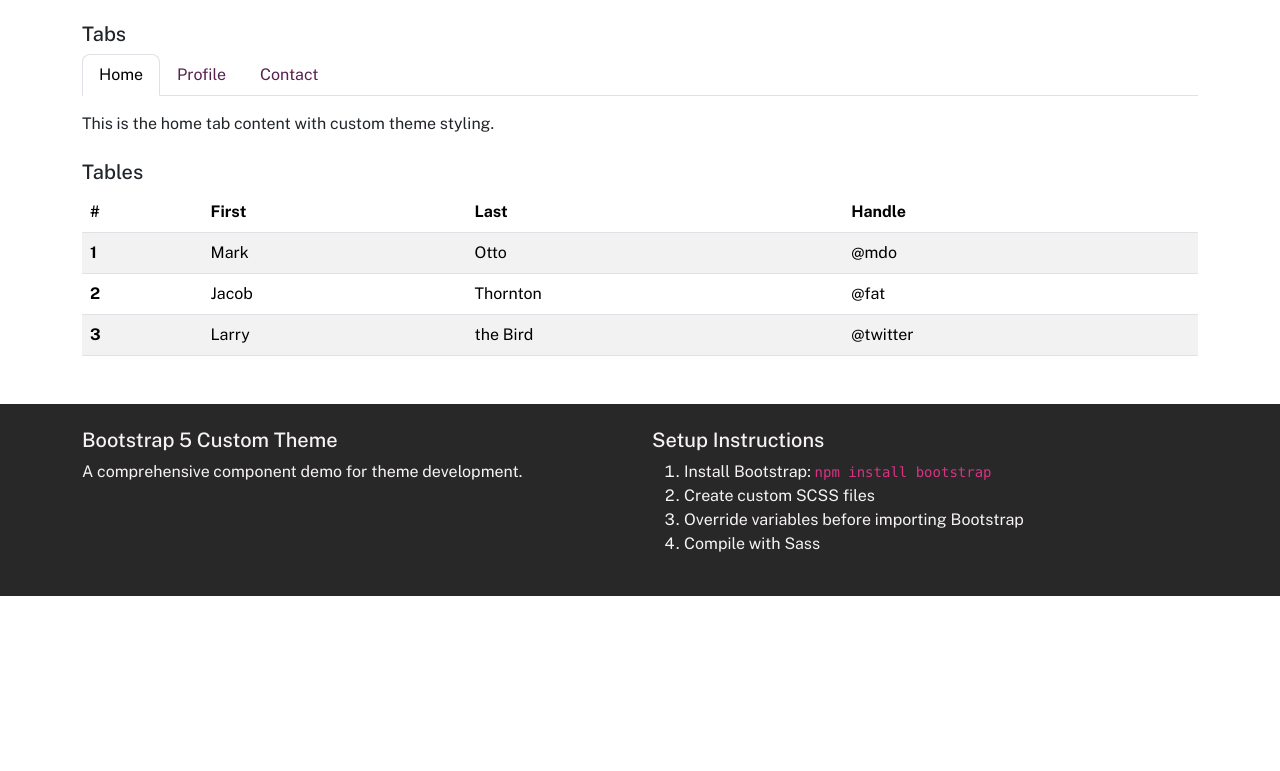
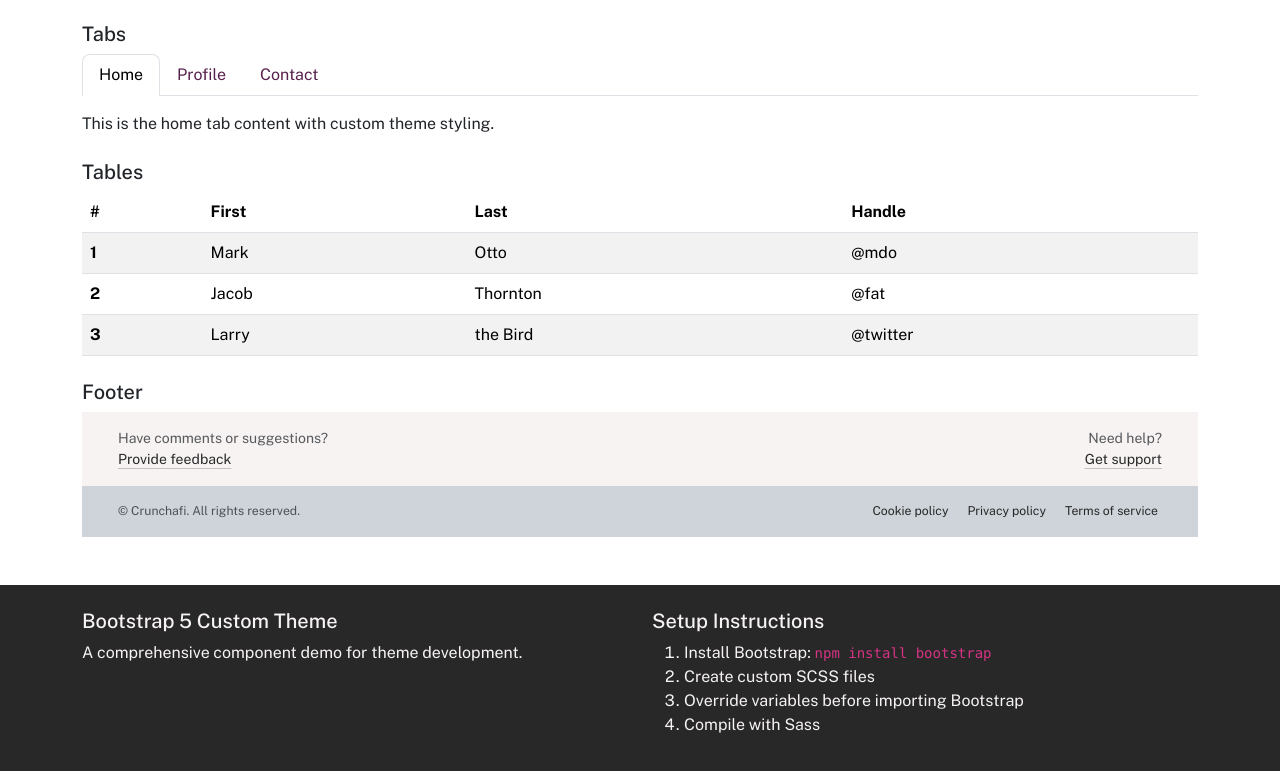
Before and after one commit to Crunchafi/crunch, a website built with Vite: page index.html in a window 1280 px wide. Shown: the part 3429-4200 px from the top of the page. Before the commit the page ends 4025 px from the top, so only its background shows below. Built offline with nearby package versions, Linux system fonts and the light colour scheme.

Commit message:
add footer element add necessary css variable

```diff
--- a/index.html
+++ b/index.html
@@ -476,6 +476,66 @@
                     </tbody>
                 </table>
             </div>
+
+            <!-- Tables -->
+            <div class="mb-4">
+                <h5>Footer</h5>
+
+                <footer class="bg-light">
+                    <div class="row small">
+                        <div class="col py-3 px-5">
+                            <ul class="list-unstyled mb-0">
+                                <li class="text-muted">
+                                    Have comments or suggestions?
+                                </li>
+                                <li>
+                                    <a href="#"
+                                        class="link-dark link-offset-2 link-underline-opacity-25 link-underline-opacity-100-hover">Provide
+                                        feedback</a>
+                                </li>
+                            </ul>
+                        </div>
+                        <div class="col py-3 px-5 text-end">
+                            <ul class="list-unstyled mb-0">
+                                <li class="text-muted">Need help?</li>
+                                <li>
+                                    <a href="#"
+                                        class="link-dark link-offset-2 link-underline-opacity-25 link-underline-opacity-100-hover">Get
+                                        support</a>
+                                </li>
+                            </ul>
+                        </div>
+                    </div>
+                    <div class="bg-dark-subtle small">
+                        <div class="row small">
+                            <div class="col py-3 px-5">
+                                <ul class="list-inline mb-0">
+                                    <li class="list-inline-item text-muted">© Crunchafi. All rights reserved.</li>
+                                </ul>
+                            </div>
+                            <div class="col py-3 px-5 text-end">
+                                <ul class="list-inline mb-0">
+                                    <li class="list-inline-item">
+                                        <a href="#"
+                                            class="m-1 link-dark link-offset-2 link-underline-opacity-0 link-underline-opacity-100-hover">Cookie
+                                            policy</a>
+                                    </li>
+                                    <li class="list-inline-item">
+                                        <a href="#"
+                                            class="m-1 link-dark link-offset-2 link-underline-opacity-0 link-underline-opacity-100-hover">Privacy
+                                            policy</a>
+                                    </li>
+                                    <li class="list-inline-item">
+                                        <a href="#"
+                                            class="m-1 link-dark link-offset-2 link-underline-opacity-0 link-underline-opacity-100-hover">Terms
+                                            of service</a>
+                                    </li>
+                                </ul>
+                            </div>
+                        </div>
+                    </div>
+                </footer>
+            </div>
         </section>
     </div>
 
--- a/src/scss/custom.scss
+++ b/src/scss/custom.scss
@@ -169,6 +169,11 @@ $enable-important-utilities: true;
         color: var(--action-secondary-text) !important;
     }
 
+    .bg-dark-subtle {
+        background-color: $crunch-color-ui-neutral-300 !important;
+    }
+
+    // ===== Buttons =====
     .btn-primary {
         --bs-btn-color: var(--action-primary-text);
         --bs-btn-hover-color: var(--action-primary-text);
@@ -259,6 +264,7 @@ $enable-important-utilities: true;
         --bs-btn-active-border-color: var(--action-floating-active);
     }
 
+    // ===== Button Groups =====
     .btn-group {
         height: var(--size-control-height-default)px;
         border: $border-width solid var(--border-color-regular);
```
